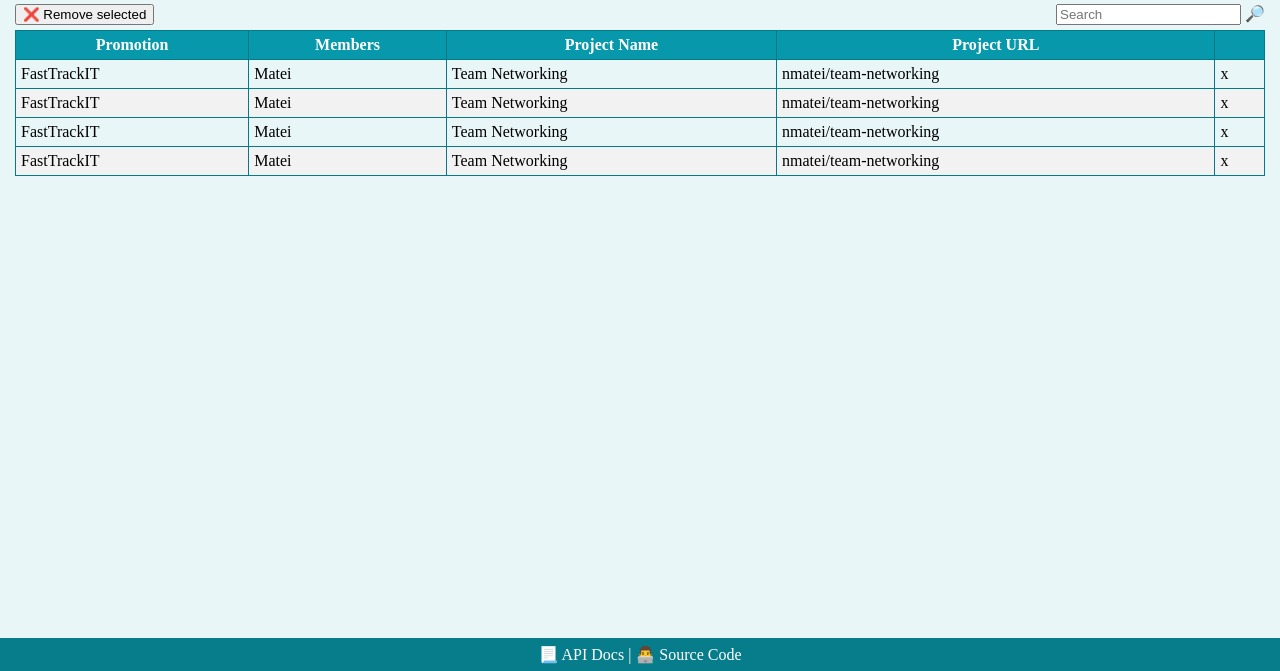
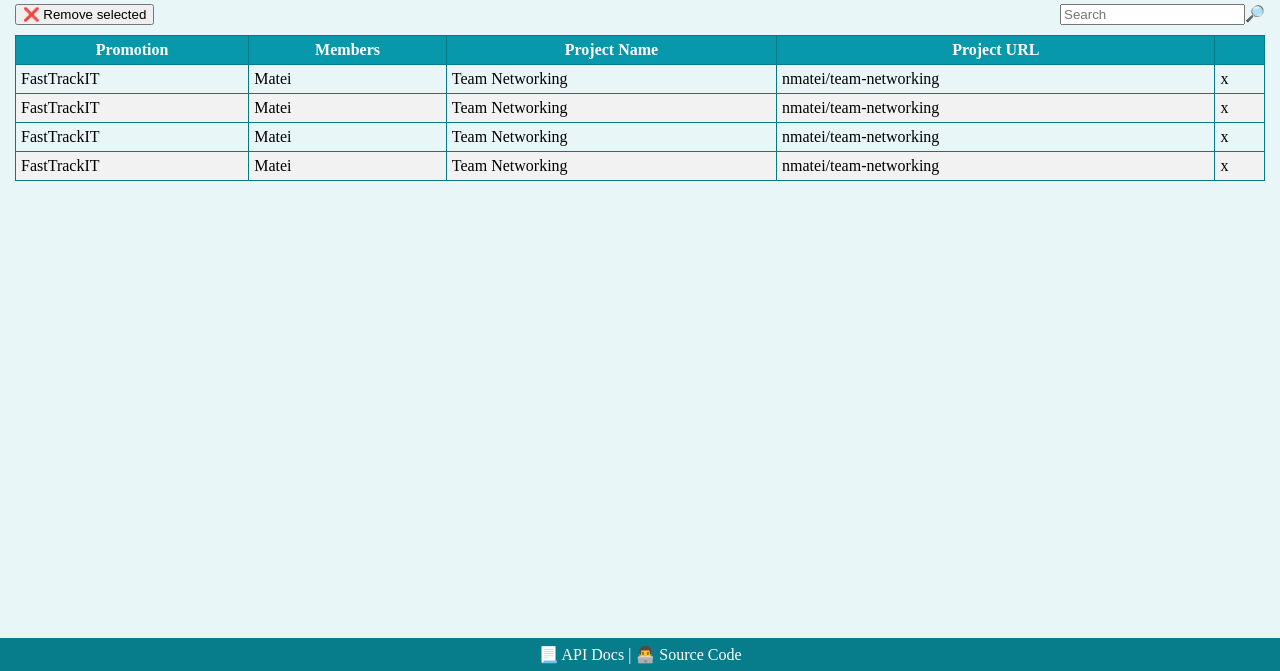
Before and after one commit to danacomanescu/teams-networking, a website built with webpack: page src/index.html in a window 1280 px wide. Shown: the part 129-800 px from the top of the page. Built offline with nearby package versions, Linux system fonts and the light colour scheme.

Commit message:
small arange in tbar

```diff
--- a/src/index.html
+++ b/src/index.html
@@ -18,14 +18,11 @@
 
     <section>
       <div class="tbar">
-        <div>
-          <button>❌ Remove selected</button>
-        </div>
+        <button>❌ Remove selected</button>
         <div class="tfill"></div>
-        <div>
-          <input type="search" name="search" id="search" placeholder="Search" />
-          🔎
-        </div>
+        <div class="tfill"></div>
+        <input type="search" name="search" id="search" placeholder="Search" />
+        <label for="search">🔎</label>
       </div>
       <table id="teamsTable">
         <thead>
--- a/src/style.css
+++ b/src/style.css
@@ -50,7 +50,8 @@ footer {
 
 .tbar {
   display: flex;
-  padding: 0 0 5px 0;
+  margin-bottom: 10px;
+  align-items: stretch;
 }
 .tfill {
   flex: 1;
```
